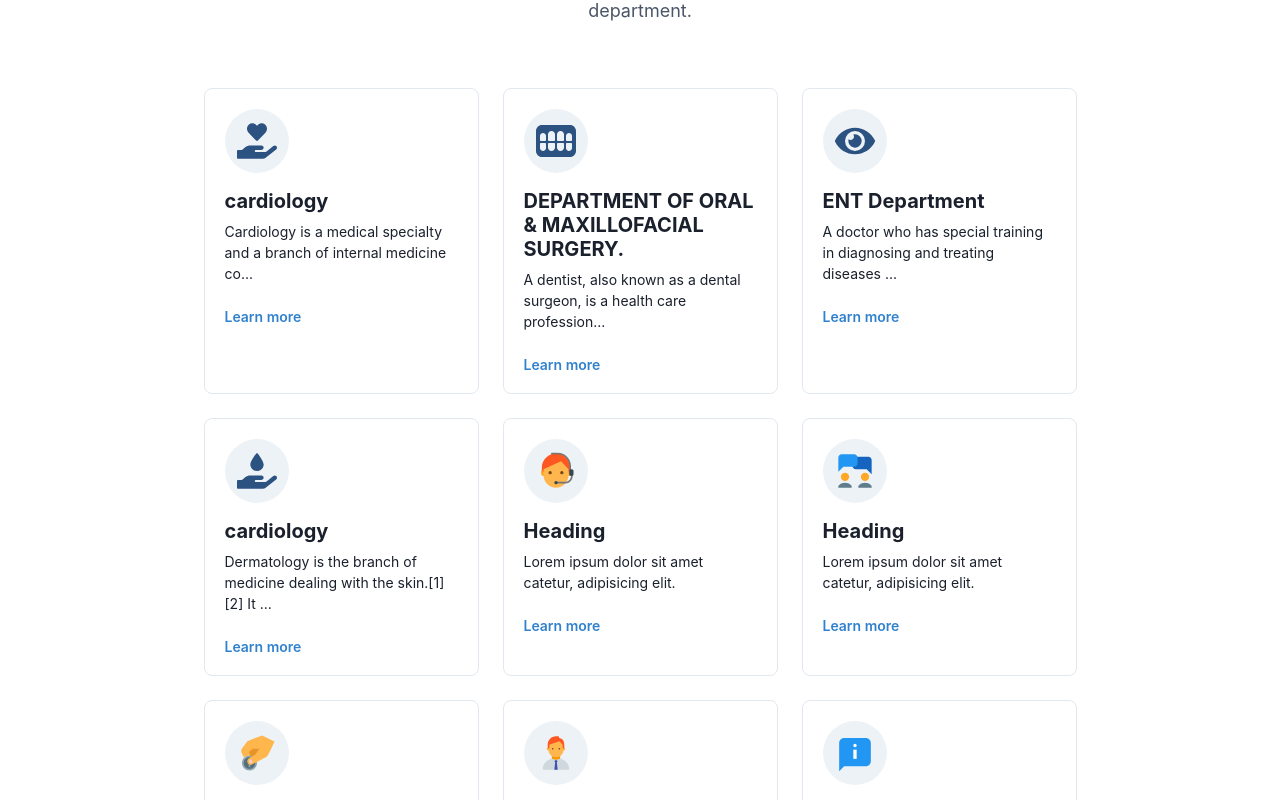
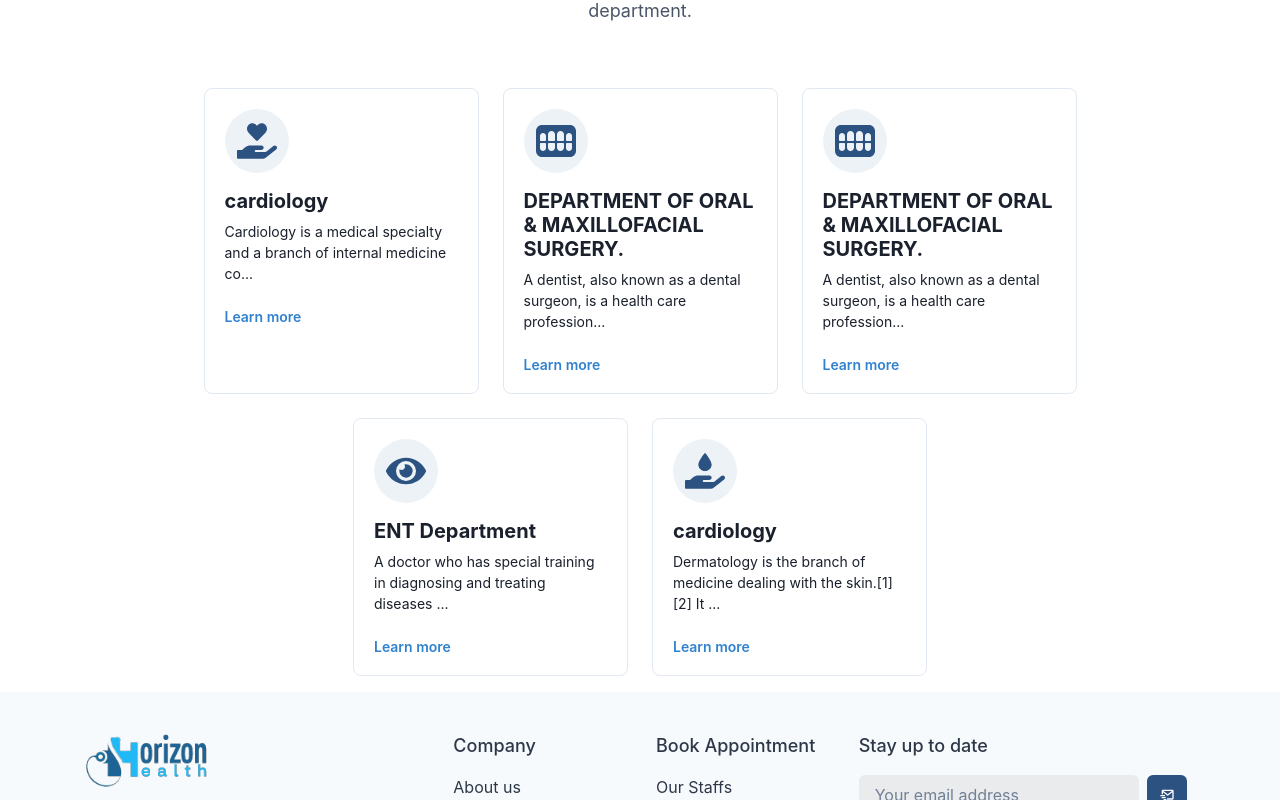
Before and after one commit to ilahiamaan606/abrupt-celery-1805, a React (Create React App) app in the folder frontend/: page /departments in a window 1280 px wide. Shown: the part 200-1000 px from the top of the page. Built offline with nearby package versions, Linux system fonts and the light colour scheme.

Commit message:
app login and register page changed

```diff
--- a/frontend/src/App.js
+++ b/frontend/src/App.js
@@ -17,7 +17,7 @@ function App() {
   <Route path="/bookappointment" Component={Appointment} />
   <Route path="/departments" Component={Department} />
   <Route path="/login" Component={Login} />
-  <Route path="/signup" Component={Signup} />
+  <Route path="/register" Component={Signup} />
 
   <Route path="*" Component={NotFound} />
   </Routes>
--- a/frontend/src/components/Header.jsx
+++ b/frontend/src/components/Header.jsx
@@ -1,6 +1,6 @@
 import React from 'react'
 import {Box,Image,Avatar,MenuButton,MenuList,MenuItem,Menu,MenuDivider, AvatarBadge, Flex,Text,IconButton,Button,Stack,Collapse,Icon,Link,Popover,PopoverTrigger,PopoverContent,useColorModeValue,useBreakpointValue,useDisclosure,} from '@chakra-ui/react';
-import {HamburgerIcon,CloseIcon,ChevronDownIcon,ChevronRightIcon,} from '@chakra-ui/icons';
+import {HamburgerIcon,CloseIcon,ChevronDownIcon,ChevronRightIcon} from '@chakra-ui/icons';
 import {BiMenuAltLeft} from "react-icons/bi";
 import { MdLogout,MdAccountCircle,MdAddTask,MdLogin } from "react-icons/md";
 import {useNavigate} from "react-router-dom"
@@ -230,7 +230,7 @@ const DesktopNav = () => {
         {
           label: 'Departments',
           subLabel: 'Up-and-coming Designers',
-          href: '#',
+          href: '/departments',
         },
       ],
     },
@@ -322,8 +322,8 @@ function UserLogined(){
               </MenuButton>
               <MenuList>
 
-                <MenuItem> <MdAddTask  className='nav_icons' /> create new Account</MenuItem>
-                <MenuItem> <MdLogin className='nav_icons'  /> Login with another account</MenuItem>
+                <MenuItem> <Link href='/register' > <MdAddTask  className='nav_icons' /> create new Account</Link></MenuItem>
+                <MenuItem>  <Link href='/login' ><MdLogin className='nav_icons'  /> Login with another account</Link></MenuItem>
                 <MenuDivider   />
                 <MenuItem> <MdLogout className='nav_icons'  /> Logout</MenuItem>
               </MenuList>
--- a/frontend/src/pages/department/List.jsx
+++ b/frontend/src/pages/department/List.jsx
@@ -14,6 +14,10 @@ let deparmentArr = [
     {heading:"cardiology",
     icon:FaHandHoldingHeart,
     description:"Cardiology is a medical specialty and a branch of internal medicine concerned with disorders of the heart. It deals with the diagnosis and treatment of such conditions as congenital heart defects, coronary artery disease, electrophysiology, heart failure and valvular heart disease.",
+    },
+    {heading:"DEPARTMENT OF ORAL & MAXILLOFACIAL SURGERY.",
+    icon:FaTeeth,
+    description:"A dentist, also known as a dental surgeon, is a health care professional who specializes in dentistry (the diagnosis, prevention, management, and treatment of diseases and conditions of the oral cavity and other aspects of the craniofacial complex including the temporomandibular joint).",
     },
     {heading:"DEPARTMENT OF ORAL & MAXILLOFACIAL SURGERY.",
     icon:FaTeeth,
@@ -44,6 +48,8 @@ function List() {
 
       <Container maxW={'5xl'} mt={12}>
         <Flex flexWrap="wrap" gridGap={6} justify="center">
+
+
           {
            deparmentArr.map((item)=>{
             return   <Card
@@ -60,46 +66,7 @@ function List() {
 
 
           }
-          <Card
-            heading={'Heading'}
-            icon={<Icon as={FcAssistant} w={10} h={10} />}
-            description={
-              'Lorem ipsum dolor sit amet catetur, adipisicing elit.'
-            }
-            href={'#'}
-          />
-          <Card
-            heading={'Heading'}
-            icon={<Icon as={FcCollaboration} w={10} h={10} />}
-            description={
-              'Lorem ipsum dolor sit amet catetur, adipisicing elit.'
-            }
-            href={'#'}
-          />
-          <Card
-            heading={'Heading'}
-            icon={<Icon as={FcDonate} w={10} h={10} />}
-            description={
-              'Lorem ipsum dolor sit amet catetur, adipisicing elit.'
-            }
-            href={'#'}
-          />
-          <Card
-            heading={'Heading'}
-            icon={<Icon as={FcManager} w={10} h={10} />}
-            description={
-              'Lorem ipsum dolor sit amet catetur, adipisicing elit.'
-            }
-            href={'#'}
-          />
-          <Card
-            heading={'Headie45yng'}
-            icon={<Icon as={FcAbout} w={10} h={10} />}
-            description={
-              'Lorem ipsum dolor sit amet catetur, adipisicing elit.'
-            }
-            href={'/about'}
-          />
+
 
 
 
```
